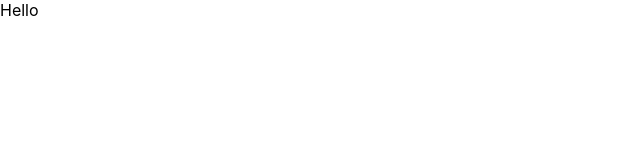
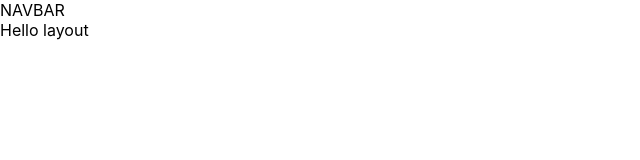
Before and after one commit to osamahafez/react-utility-belt, a React (Create React App) app: page / in a window 1280 px wide. Shown: the top 160 px of the page, without its empty margins (0-640 px from the left). Built offline with nearby package versions, Linux system fonts and the light colour scheme.

Commit message:
Use layout and auxiliary in app

```diff
--- a/src/App.js
+++ b/src/App.js
@@ -1,11 +1,13 @@
 import React, { Component } from 'react';
+import Auxiliary from './hoc/Auxiliary';
+import Layout from './components/Layout/Layout';
 
 class App extends Component {
   render() {
     return (
-      <div>
-        Hello
-      </div>
+      <Auxiliary>
+        <Layout> Hello layout </Layout>
+      </Auxiliary>
     );
   }
 }
```
